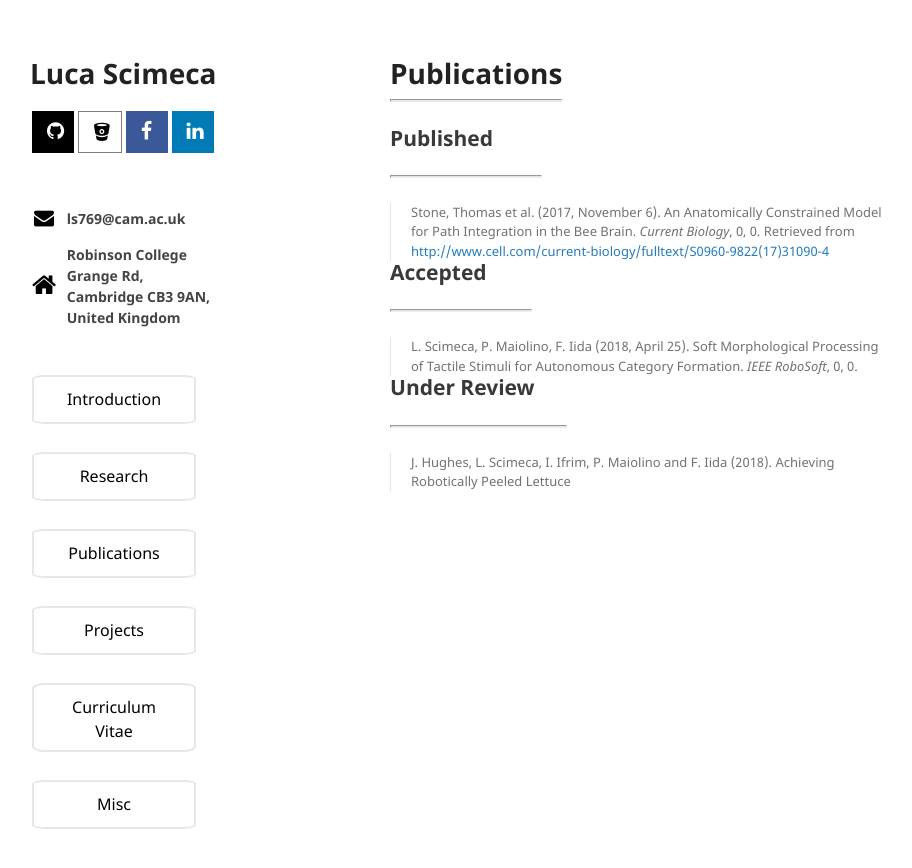
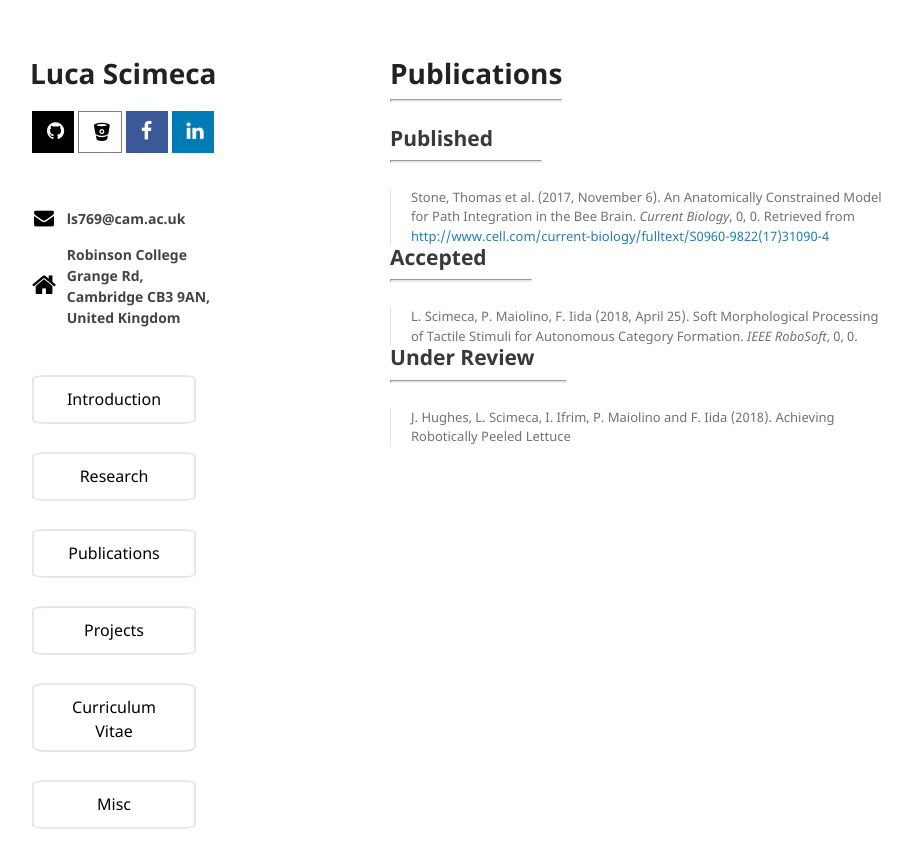
Before and after one commit to lucascimeca/lucascimeca.github.io, a Jekyll site: the page built from publications.md, in a window 1280 px wide. Shown: the top 868 px of the page, without its empty margins (180-1092 px from the left). Built offline with Jekyll 4.4.1, drawn with Linux system fonts in a browser that asks for light colours; nearby versions of some CDN libraries; the repository's description, which GitHub fills in, is left out; our own code applies the rules of GitHub Pages for plain Markdown files.

Commit message:
Update style.scss

```diff
--- a/assets/css/style.scss
+++ b/assets/css/style.scss
@@ -199,6 +199,9 @@ hr {
 h1 {
   margin: 0 0 5px
 }
+h2 {
+  margin: 0 0 5px
+}
 
 blockquote {
   font-style: normal
```
